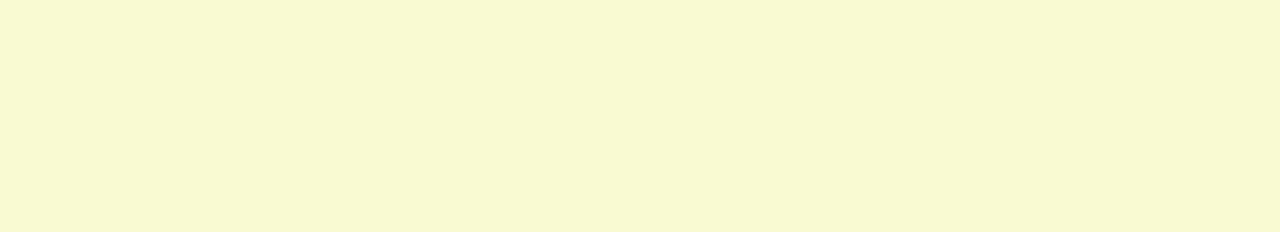
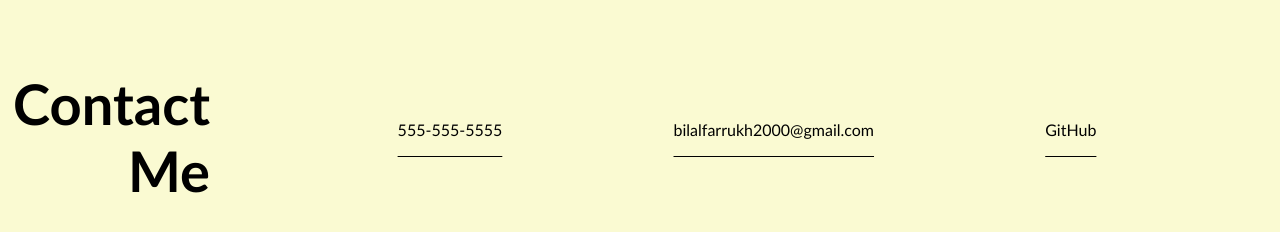
Before and after one commit to bilalfarrukh2000/peachy-portfolio, a React (Create React App) app: page / in a window 1280 px wide. Shown: the part 1665-1897 px from the top of the page. Before the commit the page ends 1735 px from the top, so only its background shows below. Built offline with nearby package versions, Linux system fonts and the light colour scheme.

Commit message:
Add Contact

```diff
--- a/src/App.js
+++ b/src/App.js
@@ -12,6 +12,7 @@ function App() {
       <Header />
       <About />
       <Projects />
+      <Contact />
 
     </div>
   );
--- a/src/components/Contact.js
+++ b/src/components/Contact.js
@@ -0,0 +1,18 @@
+
+import React from 'react';
+
+
+function Contact () {
+    return (
+
+    <section id="Contact-Me" class="Contact-Me">
+
+        <h2>Contact Me</h2>
+        <p id="contact-links"> 555-555-5555 </p>
+        <p><a id="contact-links" href = "mailto:bilalfarrukh2000@gmail.com" target="_blank">bilalfarrukh2000@gmail.com</a></p>
+        <p><a id="contact-links" href = "https://github.com/bilalfarrukh2000" target="_blank">GitHub</a></p>
+    </section>
+    )
+}
+
+export default Contact;
```
